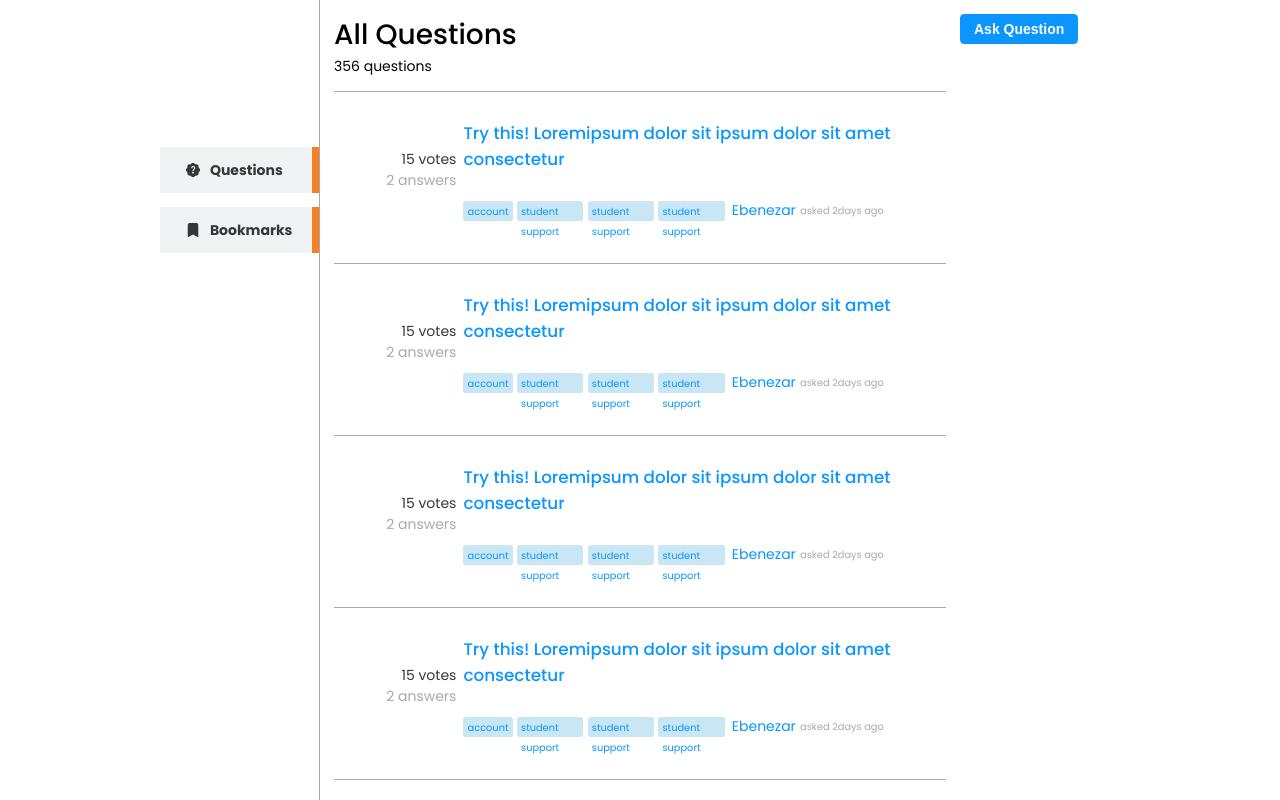
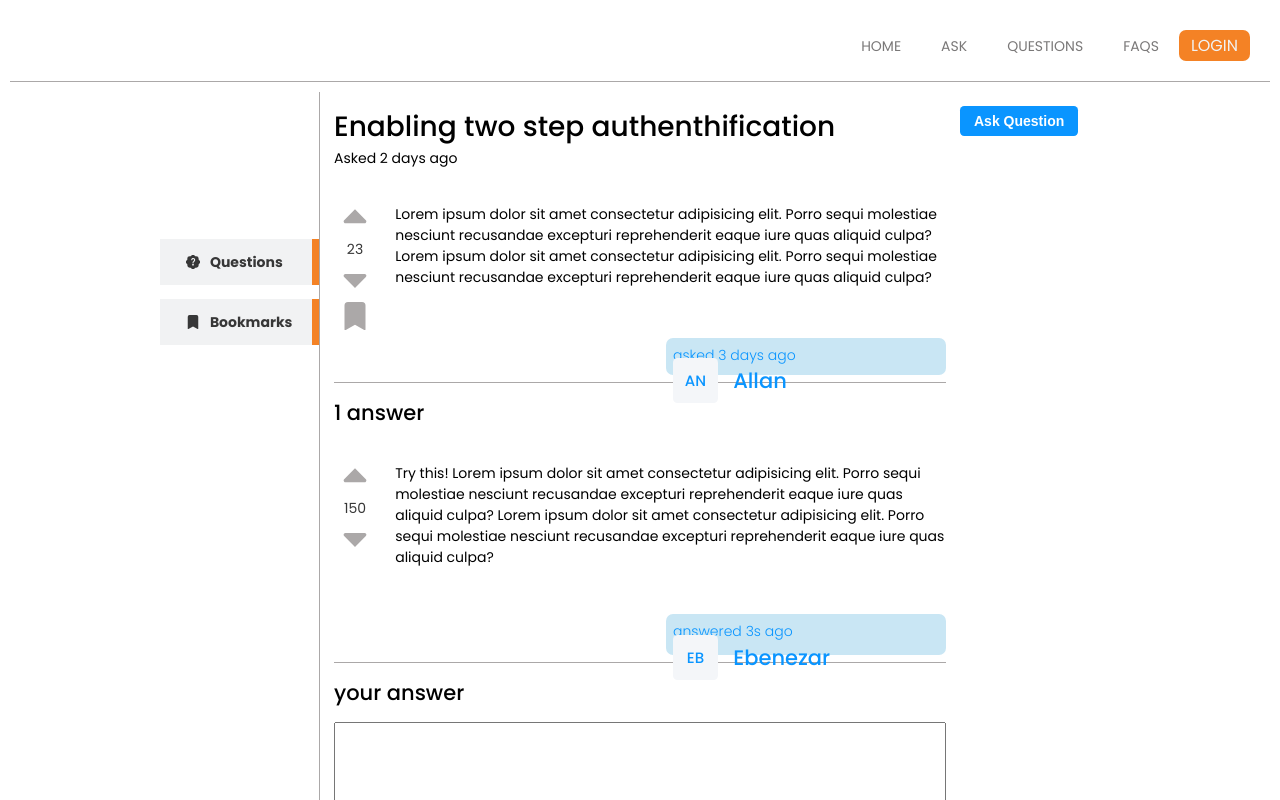
Before and after one commit to Ebenezr/HelpDesk, a React (Vite) app: page / in a window 1280 px wide. Shown: the top 800 px of the page. Built offline with nearby package versions, Linux system fonts and the light colour scheme.

Commit message:
Dev (#13)
* Landing page Navbar #6

* [FIX] intergrate navbar with rest of design

Co-authored-by: allanstar-byte <allanmutisya263@gmail.com>

```diff
--- a/package.json
+++ b/package.json
@@ -9,6 +9,9 @@
     "preview": "vite preview"
   },
   "dependencies": {
+    "@headlessui/react": "^1.7.3",
+    "@heroicons/react": "^2.0.12",
+    "css-loader": "^6.7.1",
     "@radix-ui/colors": "^0.1.8",
     "@radix-ui/react-avatar": "^1.0.1",
     "@stitches/react": "^1.2.8",
@@ -22,6 +25,9 @@
     "@types/react": "^18.0.17",
     "@types/react-dom": "^18.0.6",
     "@vitejs/plugin-react": "^2.1.0",
+    "autoprefixer": "^10.4.12",
+    "postcss": "^8.4.18",
+    "tailwindcss": "^3.1.8",
     "vite": "^3.1.0"
   }
 }
--- a/src/App.jsx
+++ b/src/App.jsx
@@ -1,11 +1,13 @@
-import Home from "./pages/Home";
+import "./sass/style.scss";
+import React from "react";
+import Navbar from "./components/Navbar/Navbar";
 import Solutions from "./pages/Solutions";
-import "./sass/style.scss";
 
 function App() {
   return (
     <>
-      <Home />
+      <Navbar />
+      <Solutions />
     </>
   );
 }
--- /dev/null
+++ b/src/components/Navbar/Navbar.jsx
@@ -0,0 +1,66 @@
+import React from "react";
+
+const styles = {
+  span: {
+    width: "100%",
+    height: "100%",
+    color: "#f48225",
+  },
+  wrapper: {
+    display: "flex",
+    position: "relative",
+    margin: "10px",
+    padding: "20px",
+    justifyContent: "end",
+    alignItems: "center",
+    borderBottom: "1px solid #aba8a8",
+  },
+
+  items: {
+    fontFamily: "Poppins, sans-serif",
+    fontSize: "1rem",
+    fontWeight: "medium",
+    lineHeight: 1.5,
+    padding: "20px",
+    flexWrap: "nowrap",
+    color: "#7a7878",
+  },
+  header: {
+    fontFamily: "Poppins, sans-serif",
+    fontSize: "medium",
+    fontWeight: "bold",
+    padding: "900px",
+  },
+  button: {
+    fontFamily: "Poppins, sans-serif",
+    fontSize: "medium",
+    fontWeight: "0",
+    width: "10%",
+    backgroundColor: "#f48225",
+    borderRadius: "7px",
+    color: "#f1f2f3",
+    border: "none",
+    padding: "3px 12px",
+  },
+};
+
+function Navbar() {
+  return (
+    <nav>
+      <div style={styles.wrapper}>
+        <div style={styles.list}>
+          <a style={styles.header}>
+            HELP<span style={styles.span}>DESK</span>
+          </a>
+          <a style={styles.items}>HOME</a>
+          <a style={styles.items}>ASK</a>
+          <a style={styles.items}>QUESTIONS</a>
+          <a style={styles.items}>FAQS</a>
+        </div>
+        <button style={styles.button}>LOGIN</button>
+      </div>
+    </nav>
+  );
+}
+
+export default Navbar;
--- /dev/null
+++ b/src/index.css
@@ -0,0 +1,3 @@
+@tailwind base;
+@tailwind components;
+@tailwind utilities;
```
Also changed, not shown: src/pages/Landing.jsx (added, +20 -0 lines), 1 other file (tests, documents, lock files or other folders).
